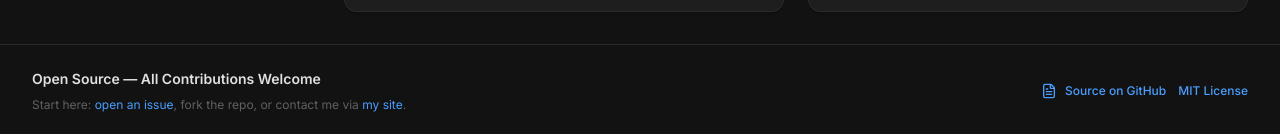
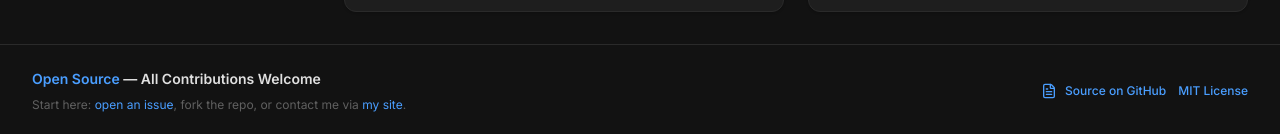
Before and after one commit to son-n-pham/drillcost, a React (Vite) app: page / in a window 1280 px wide. Shown: the part 1914-2048 px from the top of the page. Built offline with nearby package versions, Linux system fonts and the light colour scheme.

Commit message:
feat: Update footer to include a link to an open source video and improve contribution message

```diff
--- a/App.tsx
+++ b/App.tsx
@@ -397,7 +397,7 @@ const App: React.FC = () => {
       <footer className="w-full border-t border-slate-200 dark:border-[var(--bh-border)] py-6 mt-auto">
         <div className="max-w-7xl mx-auto px-4 sm:px-6 lg:px-8 flex flex-col sm:flex-row justify-between items-start sm:items-center gap-4 text-sm text-slate-600 dark:text-[var(--bh-text-mute)]">
           <div className="max-w-xl">
-        <div className="font-semibold text-slate-800 dark:text-[var(--bh-text)]">Open Source — All Contributions Welcome</div>
+        <div className="font-semibold text-slate-800 dark:text-[var(--bh-text)]"><a href="https://youtu.be/a4ap0R_OQIE?si=HRt_-Y2UeGuxWlBd" target="_blank" rel="noopener noreferrer" className="text-blue-600 dark:text-[var(--bh-primary)] hover:underline">Open Source</a> — All Contributions Welcome</div>
 
         <p className="mt-2 text-xs">
           Start here: <a href="https://github.com/son-n-pham/cost-per-meter/issues" target="_blank" rel="noopener noreferrer" className="text-blue-600 dark:text-[var(--bh-primary)] hover:underline">open an issue</a>, fork the repo, or contact me via <a href="https://son-n-pham.github.io/" target="_blank" rel="noopener noreferrer" className="text-blue-600 dark:text-[var(--bh-primary)] hover:underline">my site</a>.
```
